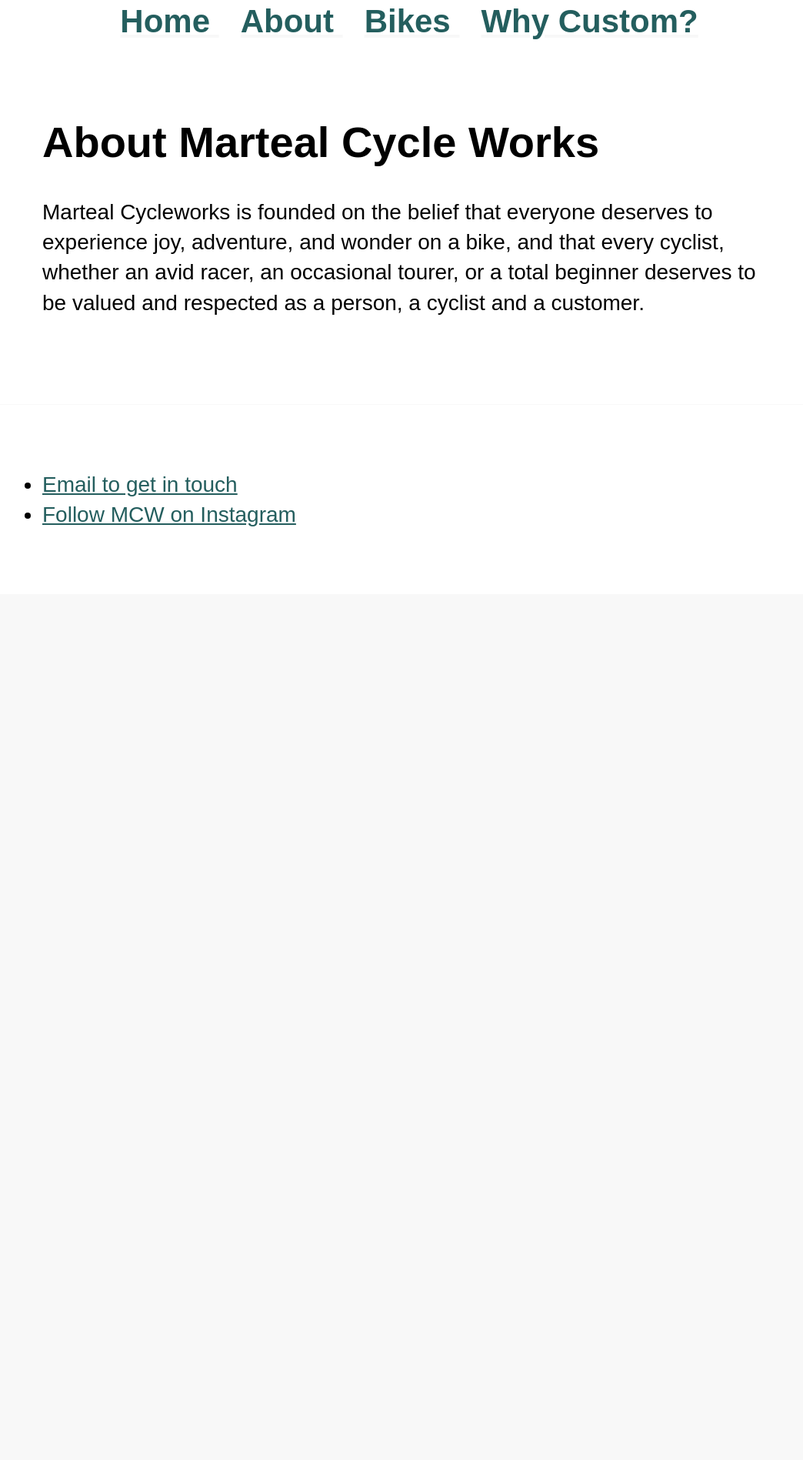
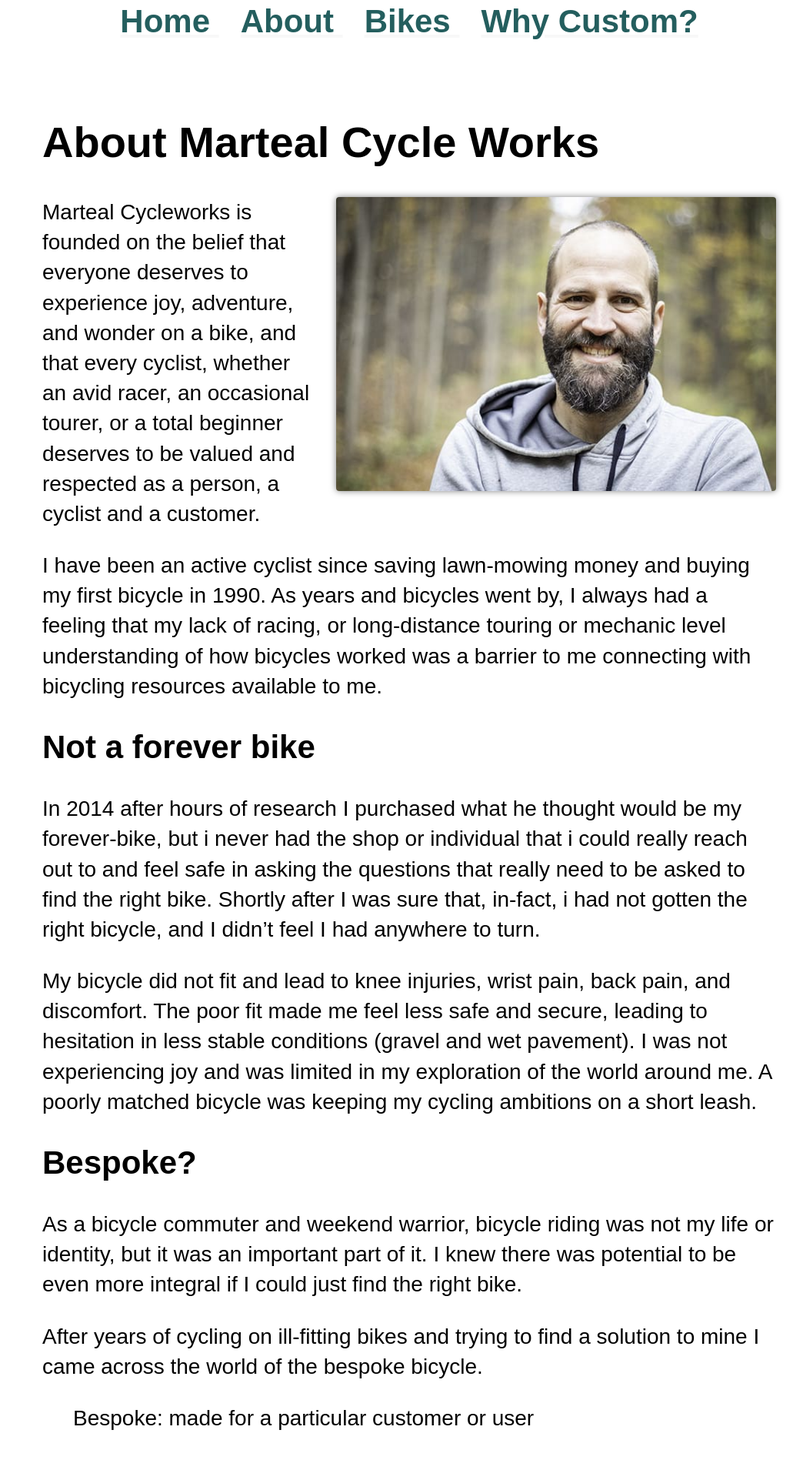
Before and after one commit to bobmarteal/MCWJekyll, a Jekyll site: the page built from about.html, in a window 1280 px wide. Shown: the part 443-2340 px from the top of the page at 77% size, without its empty margins (108-1152 px from the left). Built offline with Jekyll 4.4.1, drawn with Linux system fonts in a browser that asks for light colours; some web fonts are replaced; before the commit the page ends 1299 px from its top, so only the background shows below that; some of the changed text lies outside the part shown.

Commit message:
first full pass at about

```diff
--- a/_sass/_images.scss
+++ b/_sass/_images.scss
@@ -13,4 +13,8 @@ img{
     &.plain{
         box-shadow: none;
     }
+    &.right{
+        margin-left: 1rem;
+        max-width: 60%;
+    }
 }
--- /dev/null
+++ b/_sass/_utilities.scss
@@ -0,0 +1,11 @@
+/*
+    Name: _utilities
+    Descr: Styles for all the bits and bobs that go beyond each element
+*/
+
+.left{
+    float: left;
+}
+.right{
+    float: right;
+}
--- a/_sass/main.scss
+++ b/_sass/main.scss
@@ -15,3 +15,4 @@
 @import "ledes";
 @import "gallery";
 @import "photo-text";
+@import "utilities";
--- a/about.html
+++ b/about.html
@@ -3,6 +3,71 @@ title: About
 layout: default
 ---
 <h1>About Marteal Cycle Works</h1>
+<img src="/images/bob-marteal-hoodie.jpg" alt="diagram showing custom fit measurements in relation to frame"
+    class="right">
 <p>
-    Marteal Cycleworks is founded on the belief that everyone deserves to experience joy, adventure, and wonder on a bike, and that every cyclist, whether an avid racer, an occasional tourer, or a total beginner deserves to be valued and respected as a person, a cyclist and a customer.
+    Marteal Cycleworks is founded on the belief that everyone deserves to experience joy, adventure, and wonder on a bike,
+    and that every cyclist, whether an avid racer, an occasional tourer, or a total beginner deserves to be valued and
+    respected as a person, a cyclist and a customer.
 </p>
+<p>
+    I have been an active cyclist since saving lawn-mowing money and buying my first bicycle in 1990. As years and bicycles
+    went by, I always had a feeling that my lack of racing, or long-distance touring or mechanic level understanding of how
+    bicycles worked was a barrier to me connecting with bicycling resources available to me.
+</p>
+
+
+
+
+<h2>
+    Not a forever bike
+</h2>
+<p>
+    In 2014 after hours of research I purchased what he thought would be my forever-bike, but i never had the shop or
+    individual that i could really reach out to and feel safe in asking the questions that really need to be asked to find
+    the right bike. Shortly after I was sure that, in-fact, i had not gotten the right bicycle, and I didn’t feel I had
+    anywhere to turn.
+</p>
+<p>
+    My bicycle did not fit and lead to knee injuries, wrist pain, back pain, and discomfort. The poor fit made me feel less
+    safe and secure, leading to hesitation in less stable conditions (gravel and wet pavement). I was not experiencing joy
+    and was limited in my exploration of the world around me. A poorly matched bicycle was keeping my cycling ambitions on a
+    short leash.
+</p>
+
+<h2>
+    Bespoke?
+</h2>
+<p>
+    As a bicycle commuter and weekend warrior, bicycle riding was not my life or identity, but it was an important part of
+    it. I knew there was potential to be even more integral if I could just find the right bike.
+</p>
+<p>
+    After years of cycling on ill-fitting bikes and trying to find a solution to mine I came across the world of the bespoke
+    bicycle.
+</p>
+<blockquote>
+    Bespoke: made for a particular customer or user
+</blockquote>
+<p>
+    The idea that craftspeople would measure an individual rider, design a bicycle and build it by hand was staggering. The
+    confluence of craft and design nestled its way into my thoughts and soon i was devouring everything available to me
+    online to learn about this new possibility.
+</p>
+<h2>
+    Ah, ha
+</h2>
+<p>
+    The decision to pursue this dream happened one cold winter day while tapping a hole into a sheared bolt on my bicycle. I
+    felt the teeth of the bit bite into the steel and knew immediately, without any doubt, manipulating and creating with
+    this material was the thing I was called to do. With the tremendous support of my family I enrolled in a 7-day bicycle
+    frame building class at the Bicycle Academy in Frome England and set out a rather simple mission:
+</p>
+
+<div class="lede">
+    <p>
+        Build custom bicycles - so everyday people - could have - and ride - the bicycle of their dreams and experience joy and
+        wonder while exploring the world wherever they may go.
+    </p>
+    <div class="icon--bicycle"></div>
+</div>
```
Also changed, not shown: images/bob-marteal-hoodie.jpg (added).
